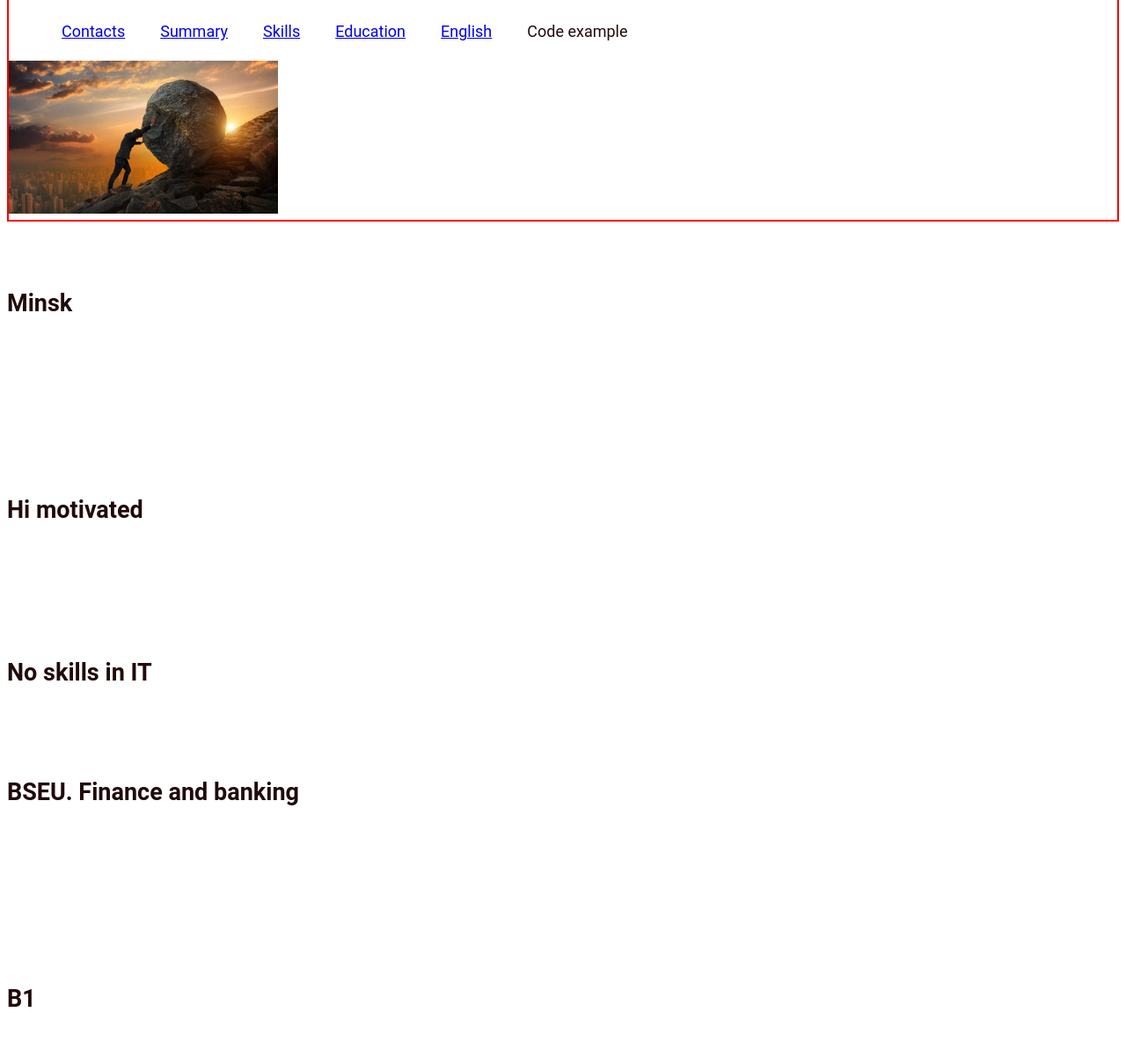
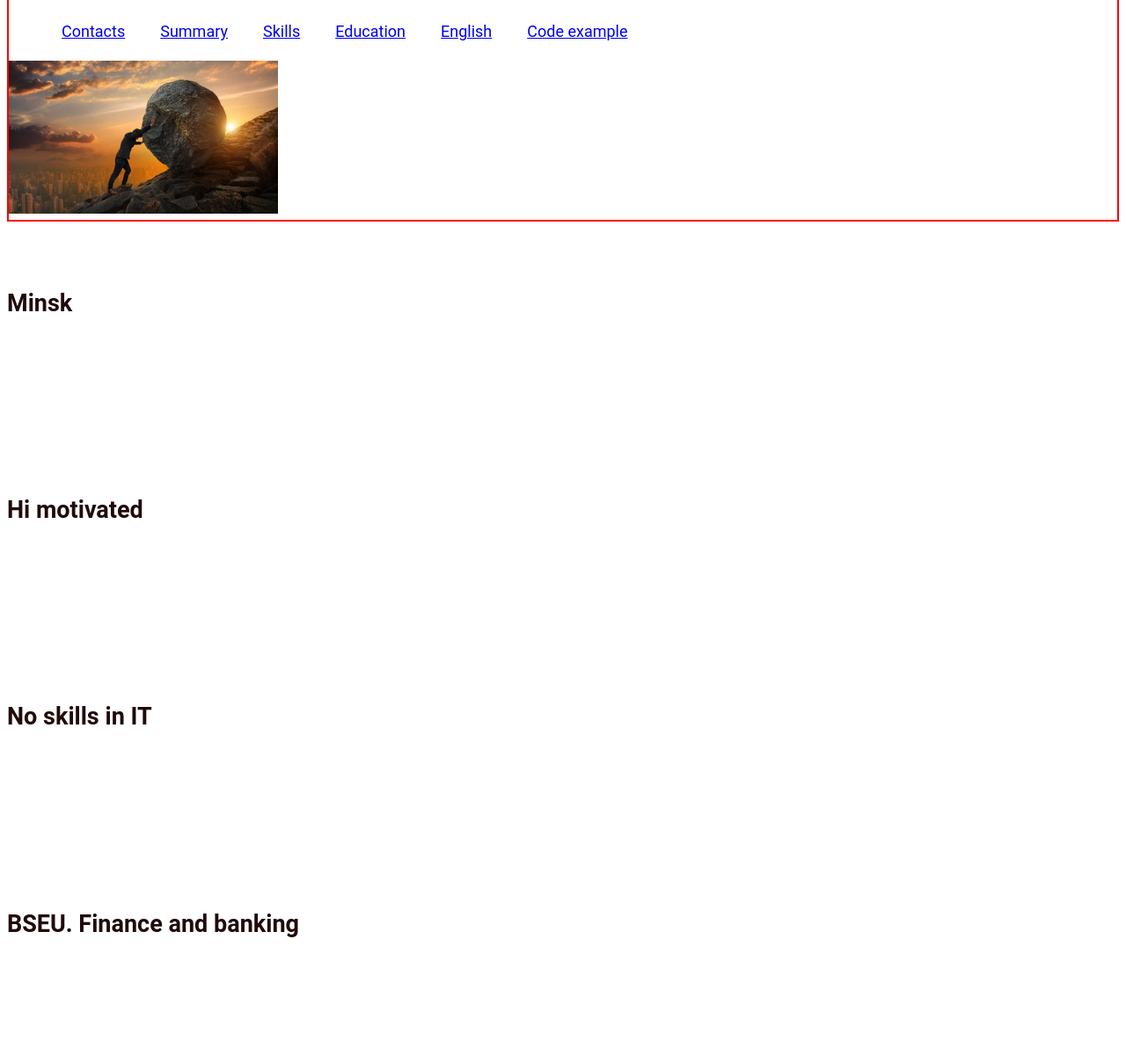
Before and after one commit to AlexanderIv123/rsschool-cv, a plain HTML site: page index.html in a window 1280 px wide. Shown: the part 91-1300 px from the top of the page at 88% size. Drawn offline with Linux system fonts and the light colour scheme; a web font is replaced by a local one.

Commit message:
Update index.html

```diff
--- a/index.html
+++ b/index.html
@@ -18,7 +18,7 @@
           <li class="nav-item"><a href="#skills" class="nav-link">Skills</a></li>
           <li class="nav-item"><a href="#education" class="nav-link">Education</a></li>
           <li class="nav-item"><a href="#english" class="nav-link">English</a></li>
-          <li class="nav-item"><a herf="#code" class="nav-link">Code example</a></li>
+          <li class="nav-item"><a href="#codeexample" class="nav-link">Code example</a></li>
         </ul>
       <img src="assets/avatar.jpg" alt="Avatar" width="306" height="174">
 </nav>
@@ -28,12 +28,12 @@
         <h2>Minsk</h2></section>
 <section id="summary" class="section">
     <h2>Hi motivated</h2> </section>
-</section id="skills" class="section">
+<section id="skills" class="section">
     <h2>No skills in IT</h2>
 </section>
 <section id="education" class="section"> <h2>BSEU. Finance and banking</h2></section>
 <section id="english" class="section"><h2>B1</h2></section>
-    <section id="code" class="section"><h2>Cod example</h2>
+<section id="codeexample" class="section"><h2>Cod example</h2>
         <pre>
         <code>
         function multiply (a, b) {
@@ -41,6 +41,7 @@
             }
         </code>
         </pre>
+    </section>
 </div>
     </main>
     <footer>
```
